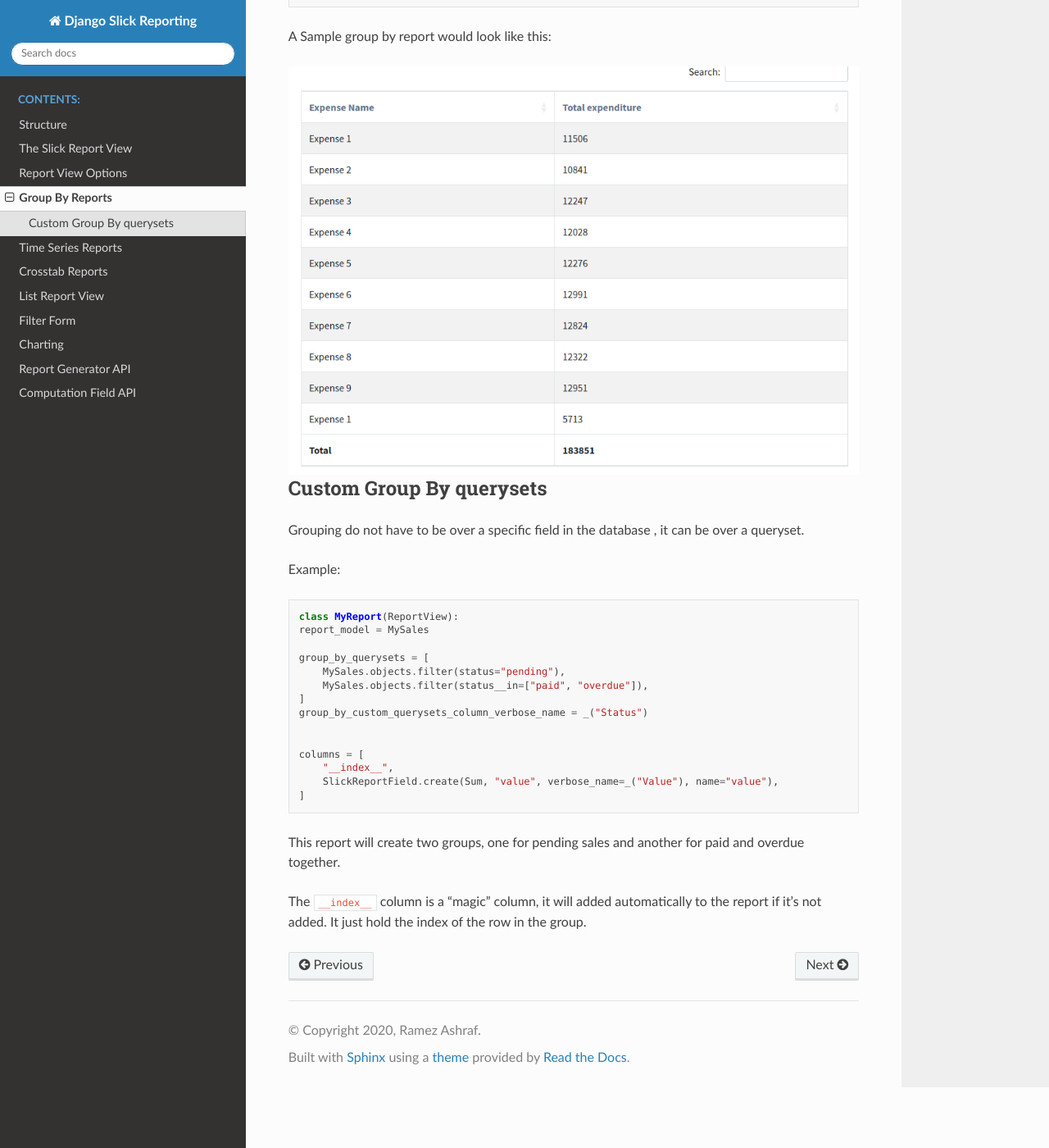
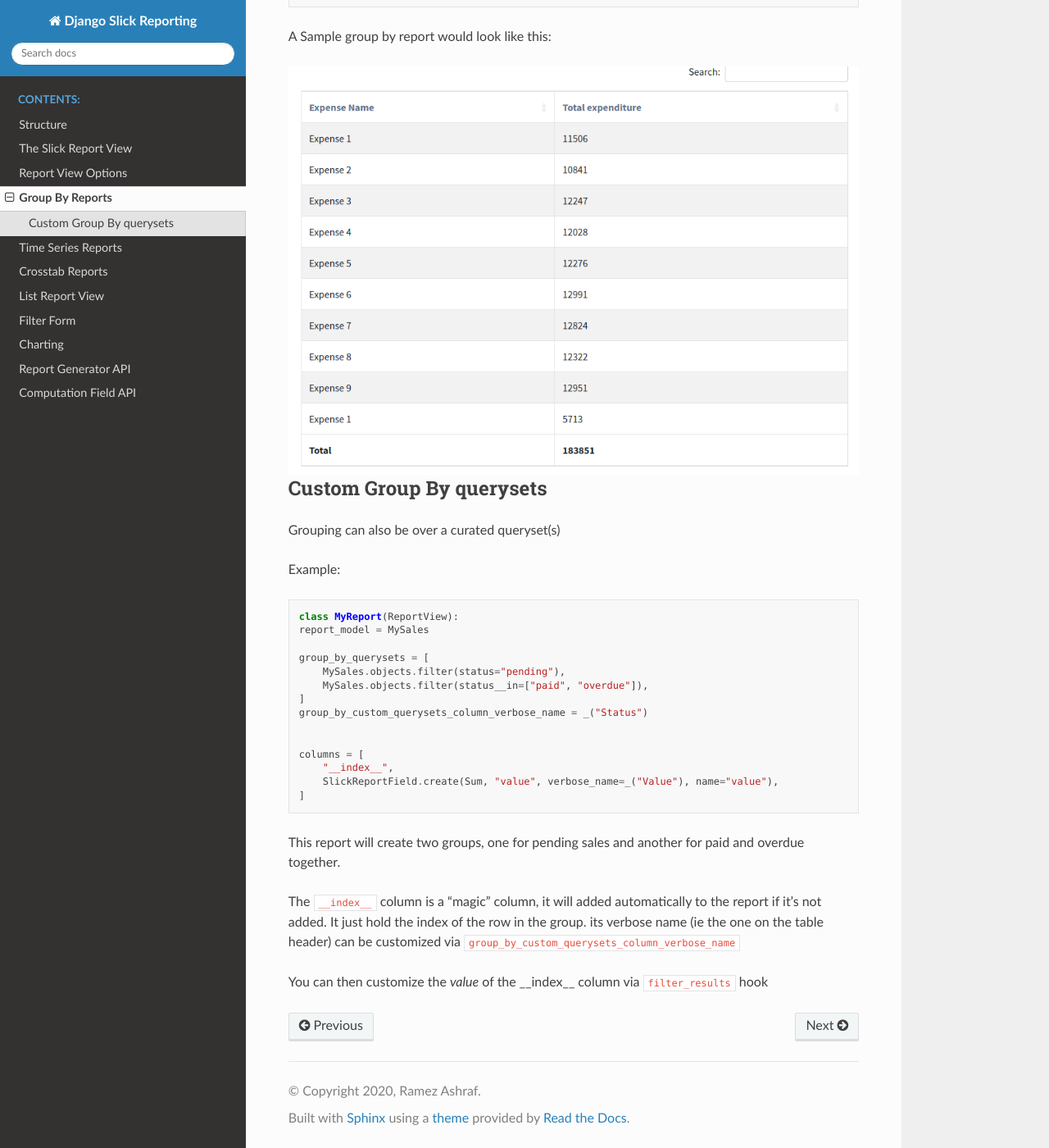
Before and after one commit to RamezIssac/django-slick-reporting, a Sphinx documentation site: the page built from docs/source/group_by_report.rst, in a window 1280 px wide and 1400 px high, scrolled down 894 px. Shown: the whole window at 82% size. Built offline with Sphinx 7.4.7 and the Read the Docs theme 2.0.0, drawn with Linux system fonts in a browser that asks for light colours.

Commit message:
enhance the dcumentation

```diff
--- a/docs/source/group_by_report.rst
+++ b/docs/source/group_by_report.rst
@@ -52,7 +52,7 @@ A Sample group by report would look like this:
 Custom Group By querysets
 -------------------------
 
-Grouping do not have to be over a specific field in the database , it can be over a queryset.
+Grouping can also be over a curated queryset(s)
 
 Example:
 
@@ -77,3 +77,6 @@ This report will create two groups, one for pending sales and another for paid a
 
 The ``__index__`` column is a "magic" column, it will added automatically to the report if it's not added.
 It just hold the index of the row in the group.
+its verbose name (ie the one on the table header) can be customized via ``group_by_custom_querysets_column_verbose_name``
+
+You can then customize the *value* of the __index__ column via ``filter_results`` hook
```
